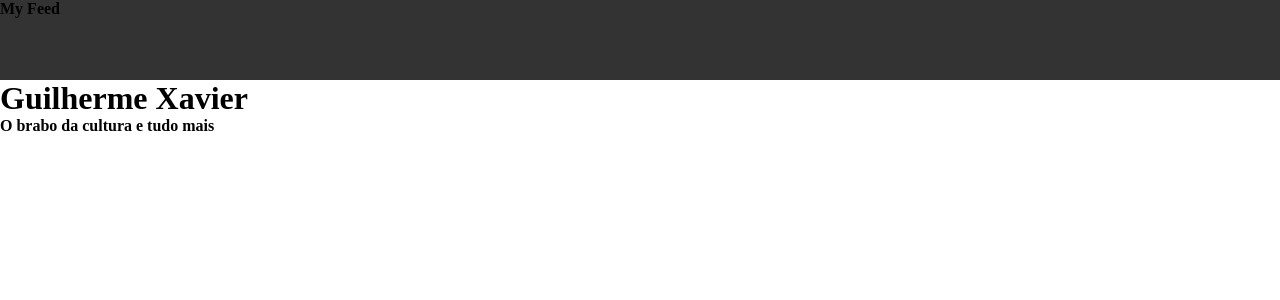
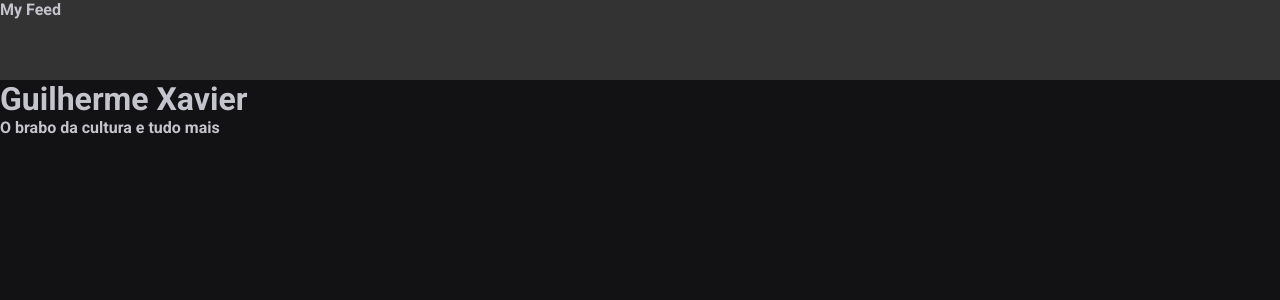
Before and after one commit to GuilhermeMX/reactjs, a React (Vite) app in the folder react-app/fundamentos-react/: page / in a window 1280 px wide. Shown: the top 300 px of the page. Built offline with nearby package versions, Linux system fonts and the light colour scheme.

Commit message:
Put some fonts

```diff
--- a/react-app/fundamentos-react/index.html
+++ b/react-app/fundamentos-react/index.html
@@ -1,10 +1,17 @@
 <!DOCTYPE html>
-<html lang="en">
+<html lang="pt-br">
   <head>
     <meta charset="UTF-8" />
+
+    <link rel="preconnect" href="https://fonts.googleapis.com" />
+    <link rel="preconnect" href="https://fonts.gstatic.com" crossorigin />
+
     <link rel="icon" type="image/svg+xml" href="/vite.svg" />
     <meta name="viewport" content="width=device-width, initial-scale=1.0" />
-    <title>Vite + React</title>
+
+    <link href="https://fonts.googleapis.com/css2?family=Roboto:wght@400;700&display=swap" rel="stylesheet" />
+
+    <title>React App</title>
   </head>
   <body>
     <div id="root"></div>
--- a/react-app/fundamentos-react/src/global.css
+++ b/react-app/fundamentos-react/src/global.css
@@ -3,6 +3,12 @@
   --gray-100: #e1e1e6;
   --gray-300: #c4c4cc;
   --gray-400: #8d8d99;
+  --gray-600: #323238;
+  --gray-700: #29292e;
+  --gray-800: #202024;
+  --gray-900: #121214;
+
+  --green-500: #00875f;
 }
 
 * {
@@ -10,3 +16,15 @@
   padding: 0;
   box-sizing: border-box;
 }
+
+body {
+  background: var(--gray-900);
+  color: var(--gray-300);
+  -webkit-font-smoothing: antialiased;
+}
+
+body, input, textarea, button {
+  font-family: 'Roboto', sans-serif;
+  font-weight: 400;
+  font-size: 1rem;
+}
```
